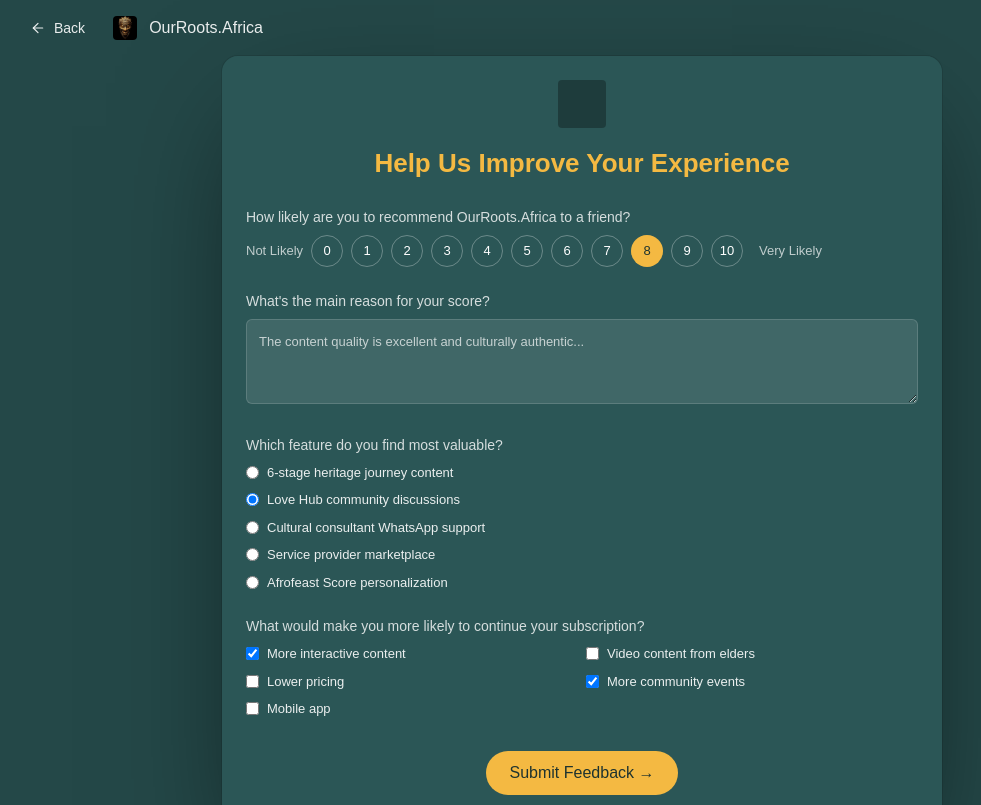
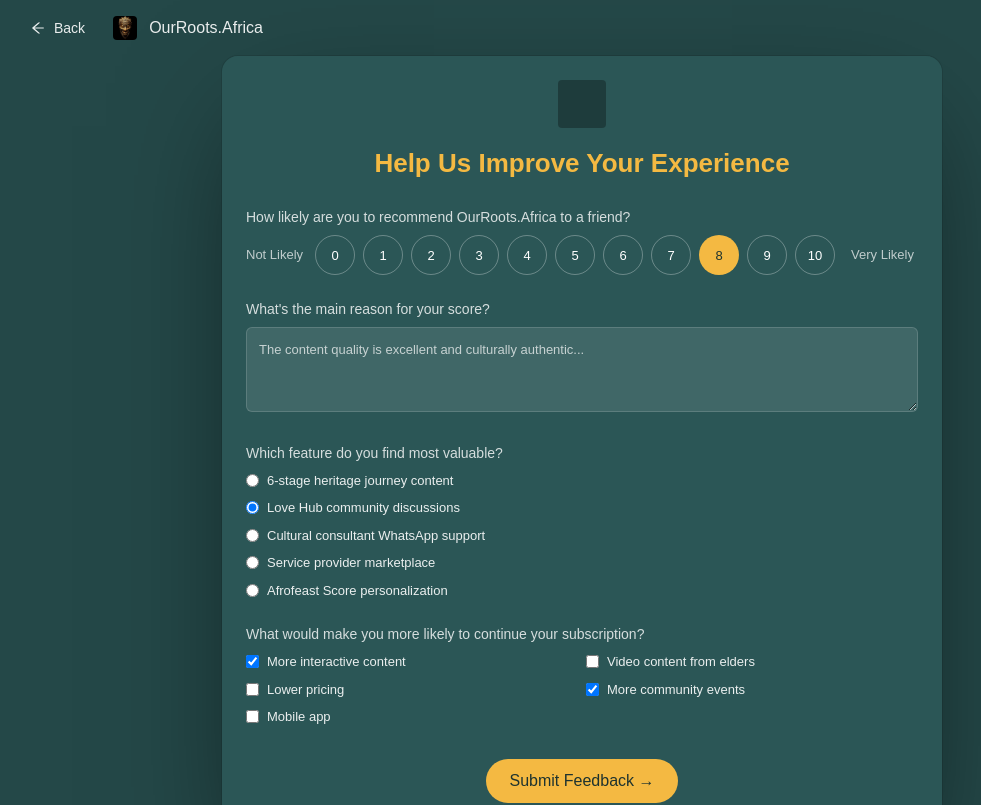
Before and after one commit to Waqas56jb/afrofeast-heritage-journey, a Next.js app: page /feedback in a window 1280 px wide. Shown: the top 805 px of the page, without its empty margins (58-1039 px from the left). Built offline with nearby package versions, Linux system fonts and the light colour scheme.

Commit message:
ready end to end

```diff
--- a/src/app/feedback/page.tsx
+++ b/src/app/feedback/page.tsx
@@ -1,6 +1,6 @@
 import Image from "next/image";
 import Link from "next/link";
-import { ArrowLeft } from "@/components/icons";
+import { AiOutlineArrowLeft } from "react-icons/ai";
 
 export default function FeedbackPage() {
   return (
@@ -11,7 +11,7 @@
           href="/dashboard/user"
           className="inline-flex items-center gap-2 text-white/90 hover:text-white"
         >
-          <ArrowLeft /> <span className="text-sm">Back</span>
+          <AiOutlineArrowLeft size={16} /> <span className="text-sm">Back</span>
         </Link>
         <div className="ml-4 inline-flex items-center gap-3">
           <Image
@@ -38,17 +38,24 @@
           <div className="mt-6 text-sm text-white/80">
             How likely are you to recommend OurRoots.Africa to a friend?
           </div>
-          <div className="mt-2 flex items-center gap-2 text-[13px] text-white/70">
-            <span>Not Likely</span>
+          <div className="mt-2 flex flex-wrap items-center gap-3 text-[13px] text-white/70">
+            <span className="shrink-0">Not Likely</span>
+            <div className="flex flex-wrap gap-2">
               {[0, 1, 2, 3, 4, 5, 6, 7, 8, 9, 10].map((n) => (
                 <button
                   key={n}
-                className={`h-8 w-8 rounded-full border ${n === 8 ? "bg-[#F4B942] text-[#1E332F] border-transparent" : "border-white/30 text-white"}`}
+                  aria-label={`Score ${n}`}
+                  className={`inline-flex h-10 w-10 items-center justify-center rounded-full border text-[13px] leading-none focus:outline-none focus-visible:ring-2 focus-visible:ring-white/60 ${
+                    n === 8
+                      ? "bg-[#F4B942] text-[#1E332F] border-transparent"
+                      : "border-white/30 text-white hover:bg-white/10"
+                  }`}
                 >
                   {n}
                 </button>
               ))}
-            <span className="ml-2">Very Likely</span>
+            </div>
+            <span className="ml-1 shrink-0">Very Likely</span>
           </div>
 
           {/* Reason */}
--- a/src/app/premium/access/page.tsx
+++ b/src/app/premium/access/page.tsx
@@ -1,6 +1,6 @@
 import Image from "next/image";
 import Link from "next/link";
-import { ArrowLeft } from "@/components/icons";
+import { AiOutlineArrowLeft } from "react-icons/ai";
 
 export default function PremiumAccessPage() {
   return (
@@ -21,7 +21,7 @@
           href="/quiz/results"
           className="inline-flex items-center gap-2 text-white/90 hover:text-white"
         >
-          <ArrowLeft /> <span className="text-sm">Back</span>
+          <AiOutlineArrowLeft size={16} /> <span className="text-sm">Back</span>
         </Link>
         <div className="ml-4 inline-flex items-center gap-3">
           <Image
--- a/src/app/premium/success/page.tsx
+++ b/src/app/premium/success/page.tsx
@@ -1,7 +1,8 @@
 import Image from "next/image";
 import Link from "next/link";
 import Button from "@/components/Button";
-import { ArrowLeft, WhatsappIcon } from "@/components/icons";
+import { WhatsappIcon } from "@/components/icons";
+import { AiOutlineArrowLeft } from "react-icons/ai";
 
 export default function PremiumSuccessPage() {
   return (
@@ -12,7 +13,7 @@
           href="/dashboard/user"
           className="inline-flex items-center gap-2 text-white/90 hover:text-white"
         >
-          <ArrowLeft /> <span className="text-sm">Back</span>
+          <AiOutlineArrowLeft size={16} /> <span className="text-sm">Back</span>
         </Link>
         <div className="ml-4 inline-flex items-center gap-3">
           <Image
--- a/src/components/Sidebar.tsx
+++ b/src/components/Sidebar.tsx
@@ -12,7 +12,7 @@
   const items = navItems;
 
   return (
-    <aside className="hidden w-64 shrink-0 border-r border-[#E5E7EB]/20 bg-[#2D5A5A] lg:block">
+    <aside className="hidden w-64 shrink-0 border-r border-[#E5E7EB]/20 bg-[#2D5A5A] lg:block lg:sticky lg:top-0 lg:h-screen lg:overflow-hidden">
       <div className="px-6 py-6">
         <div className="flex items-center gap-3">
           <Image
@@ -43,7 +43,7 @@
           );
         })}
       </nav>
-      <div className="mt-auto px-6 pb-8 pt-24 text-[#F7F7F7]">
+      <div className="mt-auto px-6 pb-8 pt-24 text-[#F7F7F7] max-lg:hidden">
         <a
           className="flex items-center gap-2 text-[17px] text-white/80 hover:text-white active:scale-[0.98]"
           href="#"
```
Lines whose indentation alone changed are shown as unchanged.
